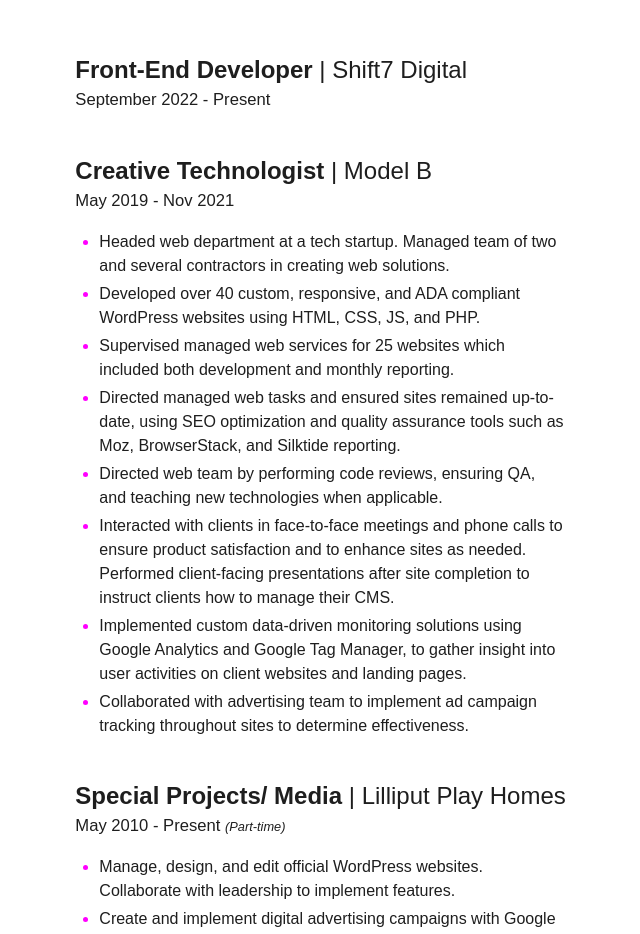
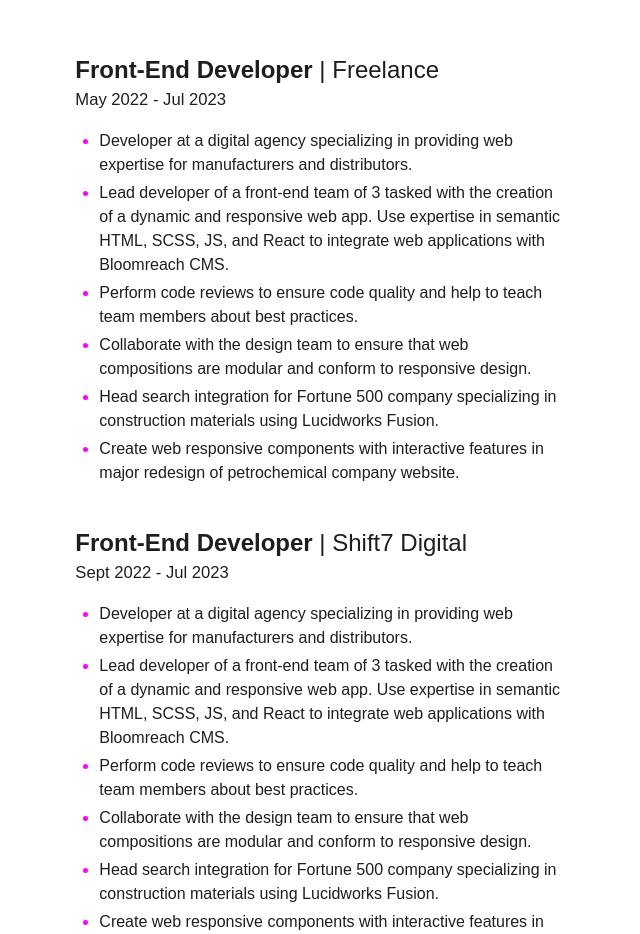
Before and after one commit to evan-chernicky/personal-website, a React (Create React App) app: page /about in a window 1280 px wide. Shown: the part 1280-2214 px from the top of the page, without its empty margins (362-1002 px from the left). Built offline with nearby package versions, Linux system fonts and the light colour scheme; a web font is replaced by a local one.

Commit message:
added shift7 digital

```diff
--- a/src/components/About.js
+++ b/src/components/About.js
@@ -80,8 +80,28 @@
                     <h2 style={{animationDelay: ".6s"}} className="mb-8 text-6xl uppercase tracking-wider tracking-in-expand opacity-0">Experience</h2>
                     <div className="max-w-2xl">
                     <div className="mb-10">
+                        <h3 className="text-2xl"><strong>Front-End Developer</strong> | Freelance</h3>
+                        <h4 className="text-lg mb-4">May 2022 - Jul 2023</h4>
+                        <ul className="list-disc space-y-1 dark:marker:text-blue marker:text-pink">
+                          <li>Developer at a digital agency specializing in providing web expertise for manufacturers and distributors.</li>
+                          <li>Lead developer of a front-end team of 3 tasked with the creation of a dynamic and responsive web app. Use expertise in semantic HTML, SCSS, JS, and React to integrate web applications with Bloomreach CMS.</li>
+                          <li>Perform code reviews to ensure code quality and help to teach team members about best practices.</li>
+                          <li>Collaborate with the design team to ensure that web compositions are modular and conform to responsive design.</li>
+                          <li>Head search integration for Fortune 500 company specializing in construction materials using Lucidworks Fusion.</li>
+                          <li>Create web responsive components with interactive features in major redesign of petrochemical company website.</li>
+                        </ul>
+                      </div>
+                    <div className="mb-10">
                         <h3 className="text-2xl"><strong>Front-End Developer</strong> | Shift7 Digital</h3>
-                        <h4 className="text-lg mb-4">September 2022 - Present</h4>
+                        <h4 className="text-lg mb-4">Sept 2022 - Jul 2023</h4>
+                        <ul className="list-disc space-y-1 dark:marker:text-blue marker:text-pink">
+                          <li>Developer at a digital agency specializing in providing web expertise for manufacturers and distributors.</li>
+                          <li>Lead developer of a front-end team of 3 tasked with the creation of a dynamic and responsive web app. Use expertise in semantic HTML, SCSS, JS, and React to integrate web applications with Bloomreach CMS.</li>
+                          <li>Perform code reviews to ensure code quality and help to teach team members about best practices.</li>
+                          <li>Collaborate with the design team to ensure that web compositions are modular and conform to responsive design.</li>
+                          <li>Head search integration for Fortune 500 company specializing in construction materials using Lucidworks Fusion.</li>
+                          <li>Create web responsive components with interactive features in major redesign of petrochemical company website.</li>
+                        </ul>
                       </div>
                       <div className="mb-10">
                         <h3 className="text-2xl"><strong>Creative Technologist</strong> | Model B</h3>
```
